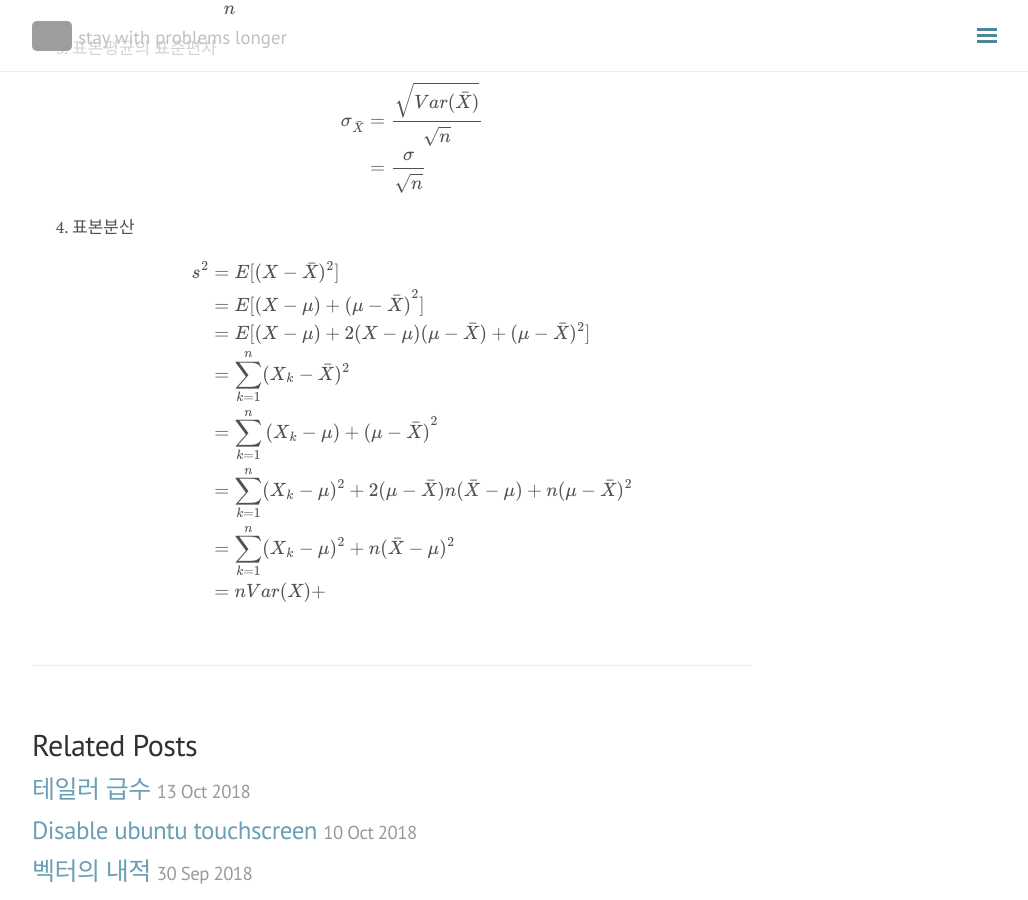
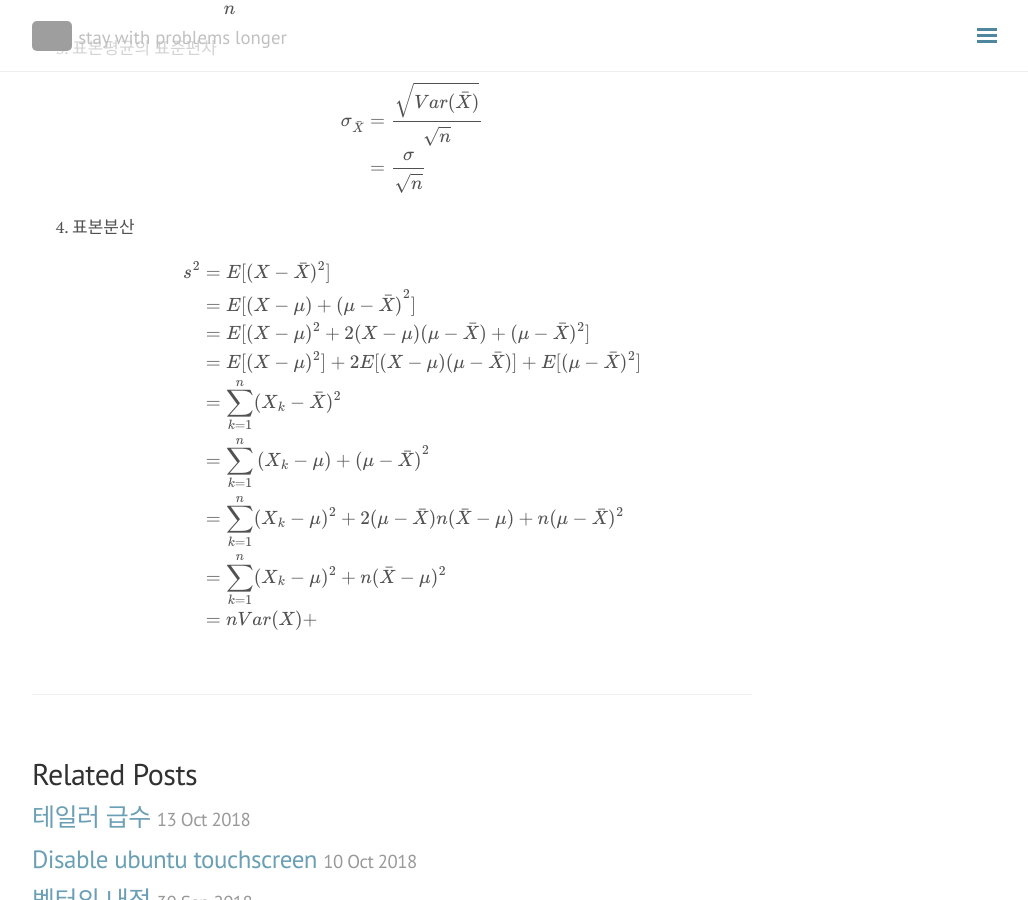
Before and after one commit to seokhoonj/seokhoonj.github.io, a Jekyll site: the page built from _posts/Etc/2018-10-15-Etc-study.md, in a window 1280 px wide and 900 px high, scrolled down 1816 px. Shown: the whole window, without its empty margins (248-1276 px from the left). Built offline with Jekyll 4.4.1, drawn with Linux system fonts in a browser that asks for light colours; nearby versions of some CDN libraries; formulas are drawn with MathJax 3; comment, search, counter and statistics services are not loaded; grey boxes are pictures that could not be loaded.

Commit message:
add _posts

```diff
--- a/_posts/Etc/2018-10-15-Etc-study.md
+++ b/_posts/Etc/2018-10-15-Etc-study.md
@@ -75,7 +75,8 @@ Mean-Variance Portfolio Theory
 \\( \begin{align}
         s^2 & = E\[(X-\bar{X})^2\]
 \\\\ & = E\[\{(X - \mu) + (\mu - \bar{X})\}^2\]
-\\\\ & = E\[(X - \mu) + 2(X - \mu)(\mu-\bar{X}) + (\mu - \bar{X})^2\]
+\\\\ & = E\[(X - \mu)^2 + 2(X - \mu)(\mu-\bar{X}) + (\mu - \bar{X})^2\]
+\\\\ & = E\[(X - \mu)^2\] + 2E\[(X - \mu)(\mu-\bar{X})\] + E\[(\mu - \bar{X})^2\]
 \\\\ & = \sum\_{k=1}^{n}(X\_k - \bar{X})^2
 \\\\ & = \sum\_{k=1}^{n}\{(X\_k - \mu) + (\mu - \bar{X})\}^2
 \\\\ & = \sum\_{k=1}^{n}(X\_k - \mu)^2 + 2(\mu - \bar{X})n(\bar{X} - \mu) + n(\mu - \bar{X})^2
```
